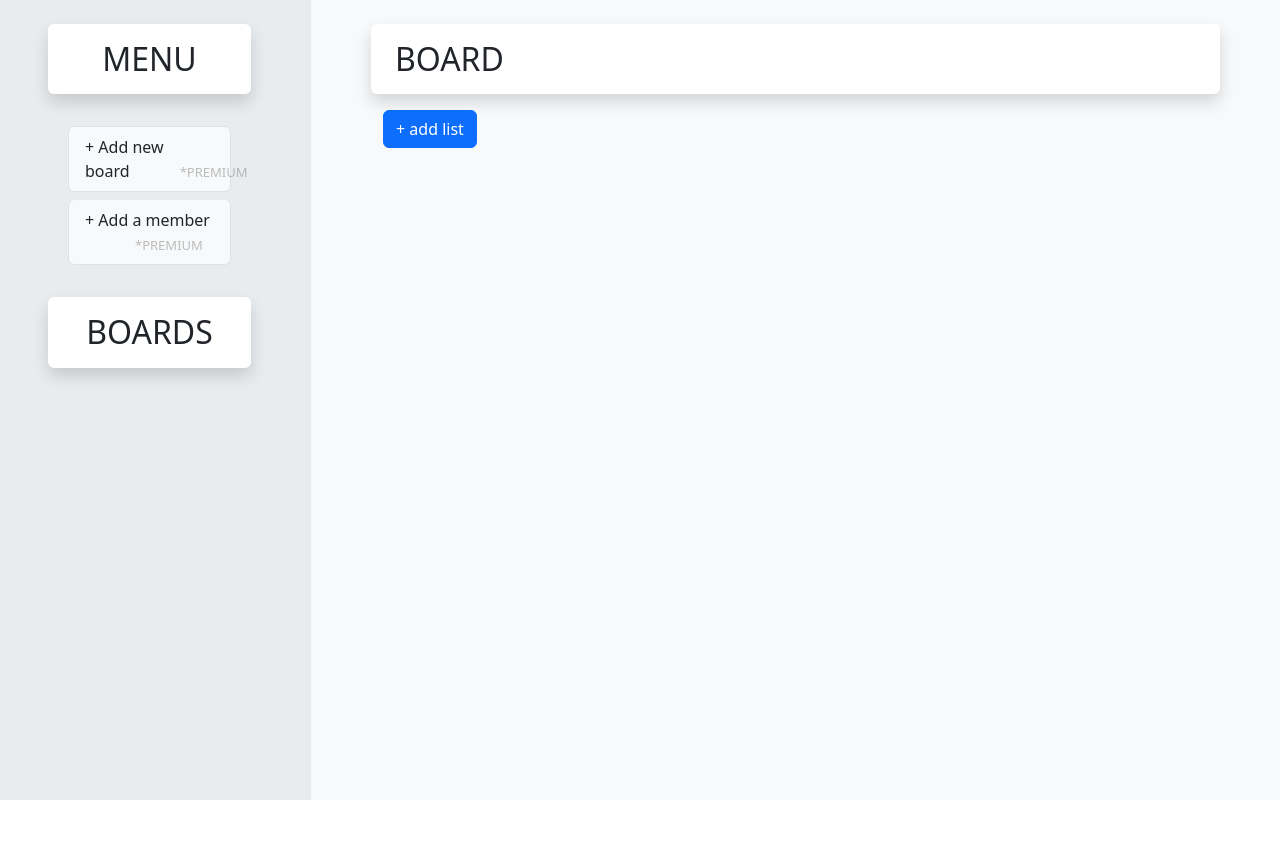
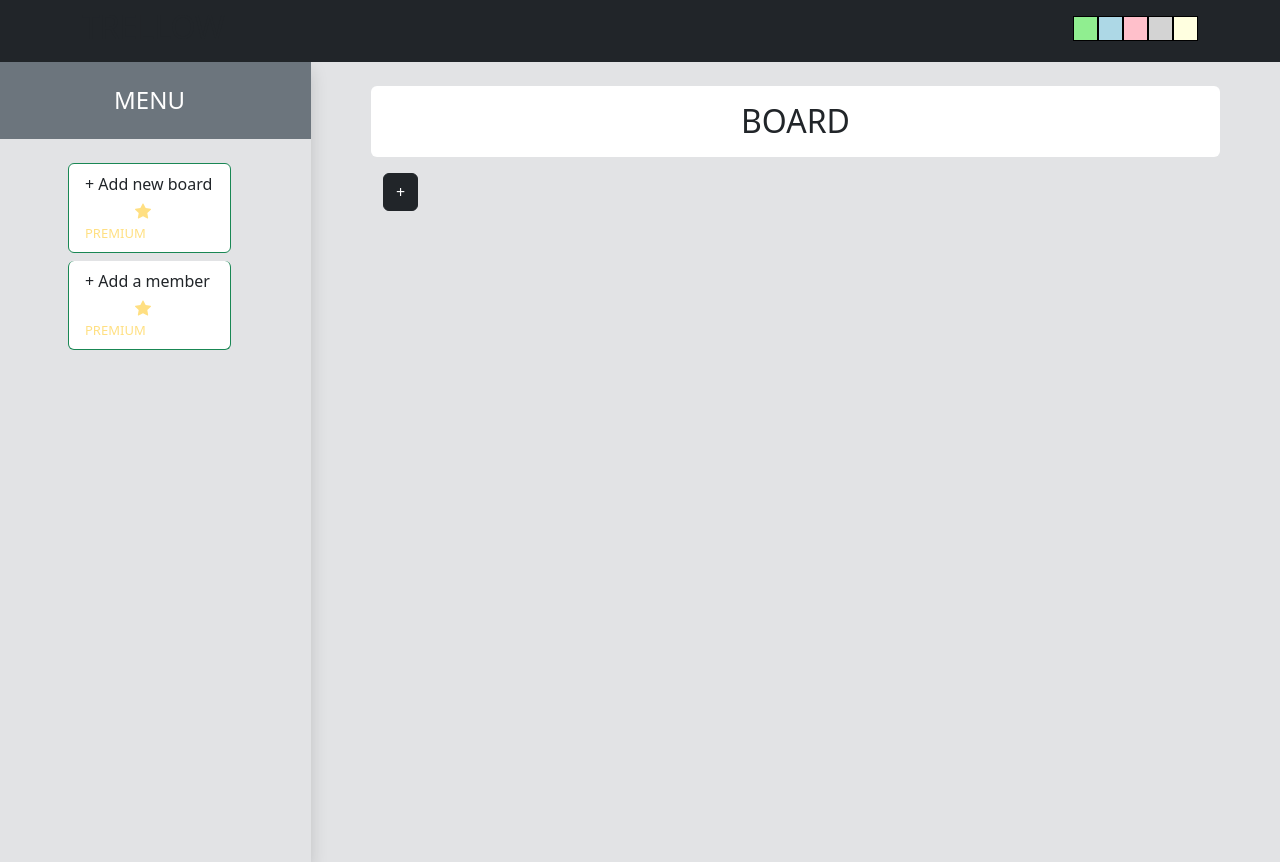
Before and after one commit to mailnaarollie/groepswerkJAN2024, a Vue app: page / in a window 1280 px wide. Before the commit the page ends 800 px from the top, so only its background shows below. Built offline with nearby package versions, Linux system fonts and the light colour scheme.

Commit message:
colorselection, styling, clean-up

```diff
--- a/src/components/CardComponent.vue
+++ b/src/components/CardComponent.vue
@@ -22,8 +22,7 @@ const editTitle = (card) => {
 };
 const saveTitle = (card) => {
   card.editingTitle = false
-  if (card.title.trim() === '') {
-  }
+  if (card.title.trim() === '') { /* empty */ }
 }
 </script>
 
@@ -36,7 +35,8 @@ const saveTitle = (card) => {
             <div class="card" style="width: 300px">
               <div class="card-body bg-body-tertiary shadow rounded-2">
                 <div class="d-flex justify-content-between align-items-center mb-3">
-                  <h4 ref="titleInput" v-if="!element.editingTitle" @click="editTitle(element)" class="clickable-title" contenteditable="true">
+                  <h4 ref="titleInput" v-if="!element.editingTitle" @click="editTitle(element)"
+                      class="clickable-title" contenteditable="true">
                     {{ element.title ? element.title : 'Add Title' }}
                   </h4>
                   <input :class="'form-control text-center my-auto title-input-' + element.id" v-show="element.editingTitle" v-model="element.title" @blur="saveTitle(element)" @keyup.enter="saveTitle(element)" />
@@ -80,14 +80,16 @@ const saveTitle = (card) => {
 <style scoped>
 
 .clickable-title {
-  cursor: pointer;
+  cursor:pointer;
   user-select: none;
+
 }
 
 .custom-wrapper {
   display: flex;
   overflow-x: auto;
   margin: -10px;
+  cursor: grab;
 }
 
 </style>
--- a/src/components/CardElement.vue
+++ b/src/components/CardElement.vue
@@ -11,7 +11,7 @@ const addCardToComponent = () => {
 
 <template>
   <div class="container">
-    <button @click="addCardToComponent" class="btn btn-primary mb-3">+ add list</button>
+    <button @click="addCardToComponent" class="btn btn-dark mb-3">+ </button>
     <div class="row">
       <card-component/>
     </div>
--- a/src/components/TodoApp.vue
+++ b/src/components/TodoApp.vue
@@ -2,6 +2,9 @@
 import { ref, nextTick } from 'vue';
 import CardElement from "@/components/CardElement.vue";
 import BoardElement from "@/components/BoardElement.vue";
+
+const backgroundColor = ref('');
+
 
 const yourTitleVariable = ref("Board"); // Initialize with your default title
 const isEditingTitle = ref(false);
@@ -25,30 +28,59 @@ const saveTitle = () => {
 </script>
 
 <template>
-  <div class="row me-0">
-    <div class="col-lg-3 col-xl-3 vh-100 bg-body-secondary">
-      <div class="row">
+  <nav class="navbar bg-dark">
+    <div class="container">
+      <h2 class="text-dark">TRELLOW</h2>
+      <div class="color-selector ">
+        <label class="color-box lightgreen" :class="{checked: backgroundColor === 'lightgreen'}">
+          <input type="radio" value="lightgreen" v-model="backgroundColor" />
+        </label>
+        <label class="color-box lightblue" :class="{checked: backgroundColor === 'lightblue'}">
+          <input type="radio" value="lightblue" v-model="backgroundColor" />
+        </label>
+        <label class="color-box pink" :class="{checked: backgroundColor === 'pink'}">
+          <input type="radio" value="pink" v-model="backgroundColor" />
+        </label>
+        <label class="color-box lightgray" :class="{checked: backgroundColor === 'lightgray'}">
+          <input type="radio" value="lightgray" v-model="backgroundColor" />
+        </label>
+        <label class="color-box lightyellow" :class="{checked: backgroundColor === 'lightyellow'}">
+          <input type="radio" value="lightyellow" v-model="backgroundColor" />
+        </label>
+      </div>
+
+    </div>
+  </nav>
+  <div class="row me-0 bg-secondary-subtle ">
+    <div :style="{ backgroundColor:  sidebarColorTint }"
+         class="col-lg-3 col-xl-3 vh-100 bg-secondary-subtle shadow text-white">
+      <div class="row bg-secondary  pb-3">
         <div class="col text-center mt-4 mx-5">
-          <h2 class="bg-white rounded shadow  py-3">MENU</h2>
+          <h4>MENU</h4>
         </div>
       </div>
       <div class="row mx-5">
         <div class="col mt-4">
           <div class="row mx-2">
             <div class="list-group pe-0">
-              <a href="betaal.html" class="list-group-item rounded list-group-item-action bg-body-tertiary" aria-current="true">
-                + Add new board<span class="kleineLeters">*PREMIUM</span>
+              <a href="betaal.html"
+                 class="list-group-item rounded list-group-item-action bg-tertiary border-success"
+                 aria-current="true">
+                + Add new board<span class="kleineLeters text-warning"><svg xmlns="http://www.w3.org/2000/svg" width="16"
+                                                                height="16" fill="currentColor" class="bi bi-star-fill" viewBox="0 0 16 16">
+  <path d="M3.612 15.443c-.386.198-.824-.149-.746-.592l.83-4.73L.173 6.765c-.329-.314-.158-.888.283-.95l4.898-.696L7.538.792c.197-.39.73-.39.927 0l2.184 4.327 4.898.696c.441.062.612.636.282.95l-3.522 3.356.83 4.73c.078.443-.36.79-.746.592L8 13.187l-4.389 2.256z"/>
+</svg> PREMIUM</span>
               </a>
-              <a href="betaal.html" class="list-group-item rounded list-group-item-action my-2 bg-body-tertiary">+ Add a member <span class="kleineLeters">*PREMIUM</span></a>
+              <a href="betaal.html"
+                 class="list-group-item rounded list-group-item-action my-2 bg-tertiary border-success">+
+                Add a member <span class="kleineLeters text-warning"><svg xmlns="http://www.w3.org/2000/svg" width="16" height="16" fill="currentColor" class="bi bi-star-fill" viewBox="0 0 16 16">
+  <path d="M3.612 15.443c-.386.198-.824-.149-.746-.592l.83-4.73L.173 6.765c-.329-.314-.158-.888.283-.95l4.898-.696L7.538.792c.197-.39.73-.39.927 0l2.184 4.327 4.898.696c.441.062.612.636.282.95l-3.522 3.356.83 4.73c.078.443-.36.79-.746.592L8 13.187l-4.389 2.256z"/>
+</svg> PREMIUM</span></a>
             </div>
           </div>
         </div>
       </div>
-      <div class="row ">
-        <div class="col text-center mt-4 mx-5">
-          <h2 class="bg-white rounded shadow py-3">BOARDS</h2>
-        </div>
-      </div>
+
       <div class="row ">
         <div class="col mt-4">
           <div class="row ">
@@ -60,19 +92,19 @@ const saveTitle = () => {
       </div>
     </div>
 
-    <div class="col-lg-9 col-xl-9 bg-body-tertiary vh-100">
+    <div :style="{ backgroundColor: backgroundColor }" class="col-lg-9 col-xl-9 vh-100 background-area">
       <div class="row py-4 mx-5">
         <h2
           v-if="!isEditingTitle"
           @click="editTitle"
-          class="bg-white rounded shadow text-uppercase py-3 px-4 mb-3 clickable-title"
+          class="bg-white rounded text-center border-3 border-black text-uppercase py-3 px-4 mb-3 clickable-title"
         >
           {{ yourTitleVariable }}
         </h2>
 
         <input
           v-show="isEditingTitle"
-          class="form-control text-center my-auto editable-title"
+          class="form-control text-center my-auto editable-title mb-2"
           v-model="yourTitleVariable"
           @blur="saveTitle"
           @keyup.enter="saveTitle"
@@ -93,4 +125,35 @@ const saveTitle = () => {
   opacity: 50%;
 }
 
+
+
+.color-box {
+  width: 25px;
+  height: 25px;
+  display: inline-block;
+  border: 1px solid #000;
+  cursor: pointer;
+}
+
+.color-box input[type="radio"] {
+  display: none;
+}
+
+
+.color-box.lightgreen { background-color: lightgreen; }
+.color-box.lightblue { background-color: lightblue; }
+.color-box.pink { background-color: pink; }
+.color-box.lightgray { background-color: lightgray;}
+.color-box.lightyellow { background-color: lightyellow; }
+
+.color-box.checked {
+  border: 2px solid #000;
+}
+
+.background-area {
+  transition: background-color 0.5s ease; /* Zachte overgang van achtergrondkleur */
+  background-size: 100vh; /* Zorgt ervoor dat de achtergrond altijd de volledige hoogte van het scherm inneemt */
+}
+
+
 </style>
```
